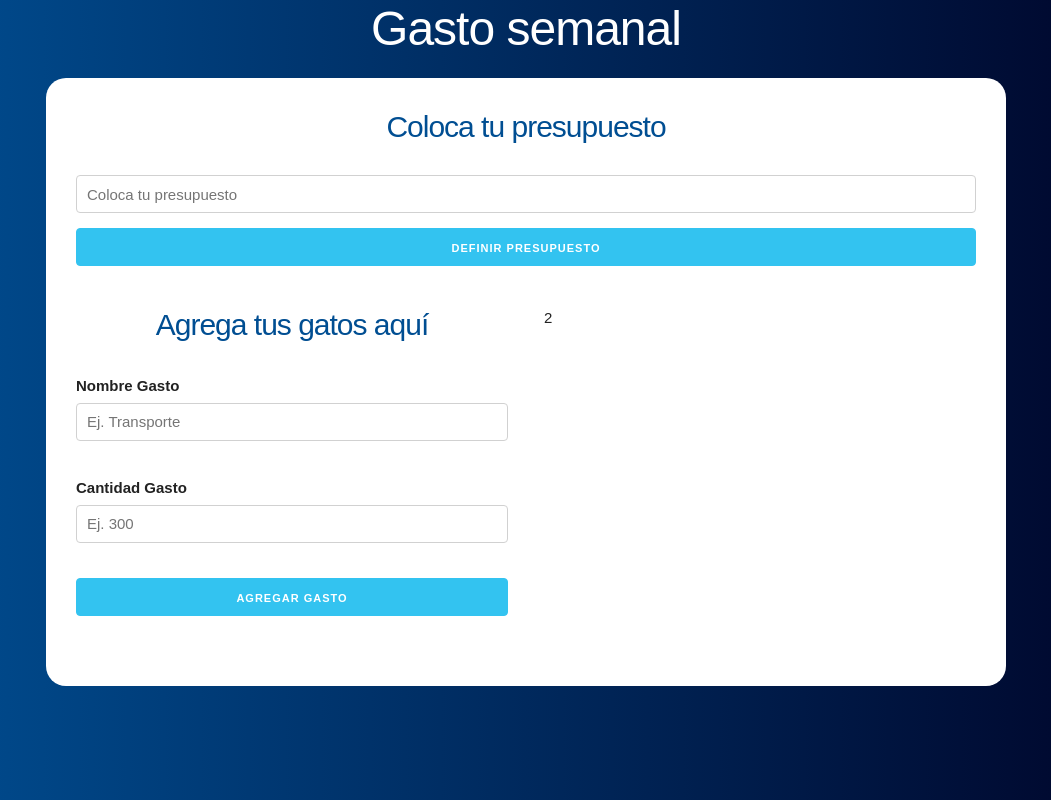
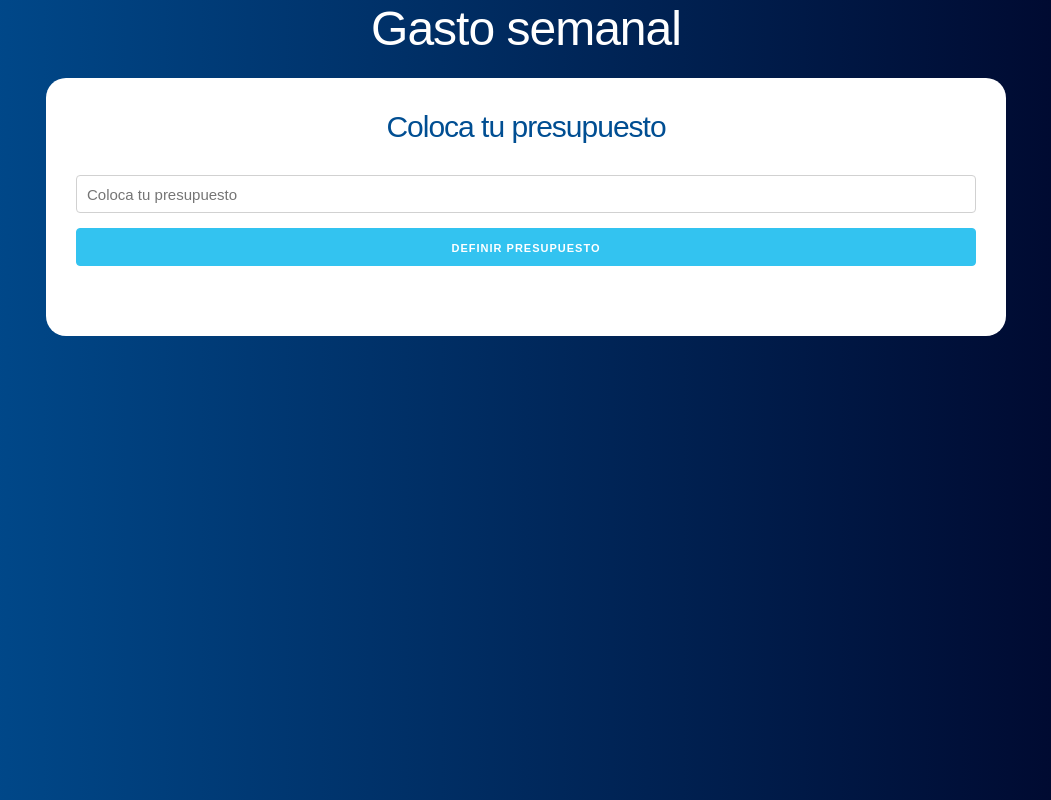
Before and after one commit to azaharamg/weekly-budget, a React (Create React App) app: page / in a window 1280 px wide. Shown: the whole page, without its empty margins (114-1165 px from the left). Built offline with nearby package versions, Linux system fonts and the light colour scheme; the HTML template or start-up script is replaced by a standard one.

Commit message:
Choose when Show question component or Form component

```diff
--- a/src/App.js
+++ b/src/App.js
@@ -5,17 +5,22 @@ import Form from './components/Form';
 function App() {
   const [budget, storeBudget] = useState(0);
   const [remaining, storeRemaining] = useState(0);
+  const [showQuestion, updateQuestion] = useState(true);
+
   return (
     <div className='container'>
       <h1>Gasto semanal</h1>
       <div className='contenido-principal contenido'>
-        <Question storeBudget={storeBudget} storeRemaining={storeRemaining} />
-        <div className='row'>
-          <div className='one-half column'>
-            <Form />
+        {showQuestion ? (
+          <Question storeBudget={storeBudget} storeRemaining={storeRemaining} updateQuestion={updateQuestion} />
+        ) : (
+          <div className='row'>
+            <div className='one-half column'>
+              <Form />
+            </div>
+            <div className='one-half column'>2</div>
           </div>
-          <div className='one-half column'>2</div>
-        </div>
+        )}
       </div>
     </div>
   );
--- a/src/components/Question.js
+++ b/src/components/Question.js
@@ -1,7 +1,7 @@
 import React, { Fragment, useState } from 'react';
 import Error from './Error';
 
-const Question = ({ storeBudget, storeRemaining }) => {
+const Question = ({ storeBudget, storeRemaining, updateQuestion }) => {
   const [amount, storeAmount] = useState(0);
   const [error, storeError] = useState(false);
 
@@ -18,6 +18,7 @@ const Question = ({ storeBudget, storeRemaining }) => {
     storeError(false);
     storeBudget(amount);
     storeRemaining(amount);
+    updateQuestion(false);
   };
 
   return (
```
